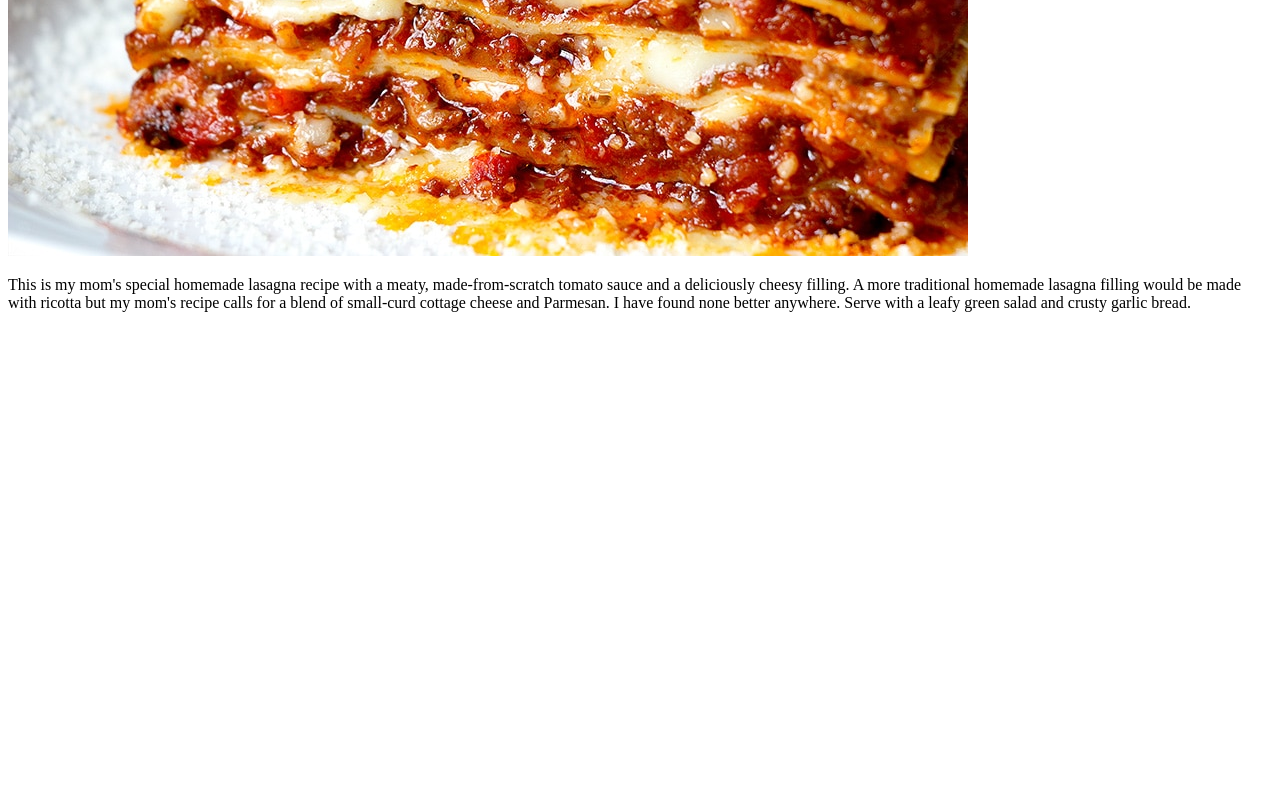
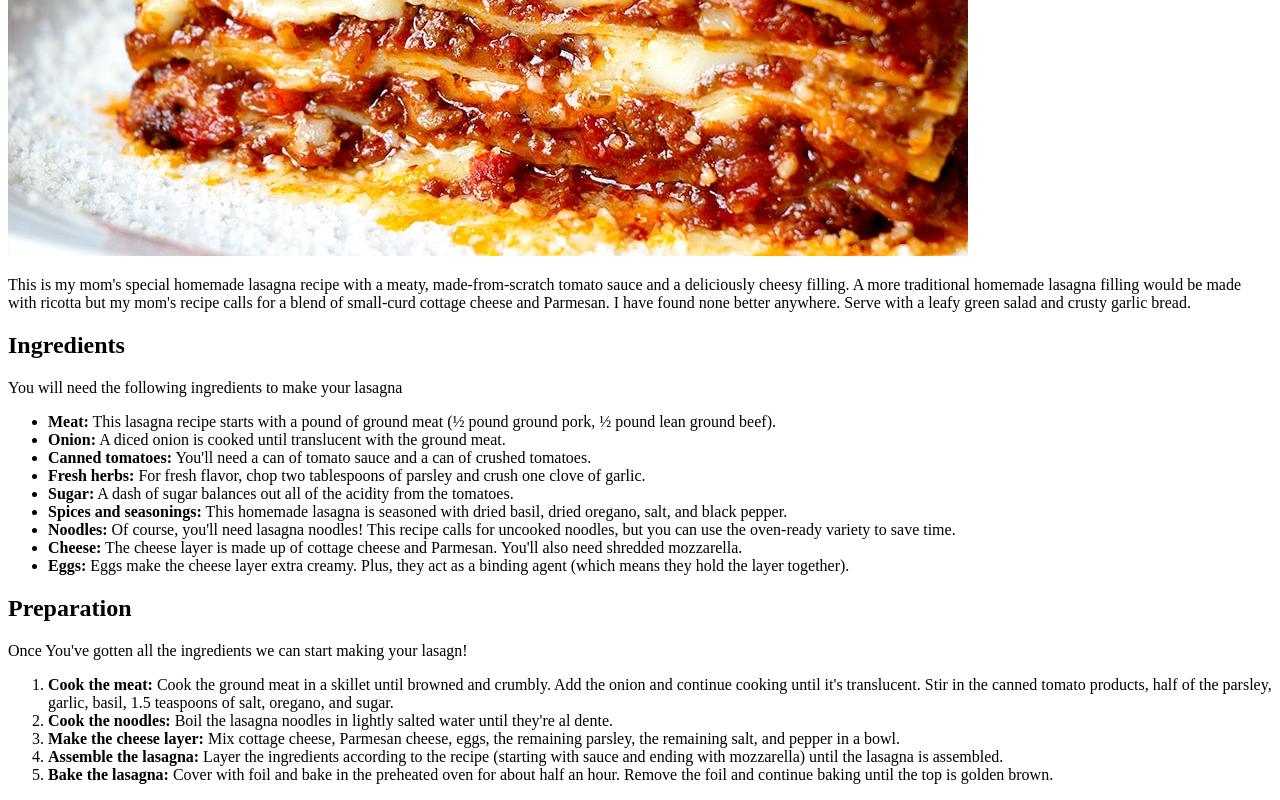
Before and after one commit to josasaco/odin-recipes, a plain HTML site: page recipes/lasagna.html in a window 1280 px wide. Shown: the part 364-1164 px from the top of the page. Before the commit the page ends 800 px from the top, so only its background shows below. Drawn offline with Linux system fonts and the light colour scheme.

Commit message:
Ingredients and preparation process added
Ingredients list and cooking process has been added
to the lasagna recipe using lists to present the info.

```diff
--- a/recipes/lasagna.html
+++ b/recipes/lasagna.html
@@ -13,6 +13,39 @@
     be made with ricotta but my mom's recipe calls for a blend of small-curd cottage cheese
     and Parmesan. I have found none better anywhere. Serve with a leafy green salad and crusty
     garlic bread.</p>
-
+    <h2>Ingredients</h2>
+    <p>You will need the following ingredients
+        to make your lasagna</p>
+        <ul>
+            <li><strong>Meat:</strong> This lasagna recipe starts with a pound of ground meat (½ pound ground pork,
+                ½ pound lean ground beef).</li>
+            <li><strong>Onion:</strong> A diced onion is cooked until translucent with the ground meat.</li>
+            <li><strong>Canned tomatoes:</strong> You'll need a can of tomato sauce and a can of crushed tomatoes.</li>
+            <li><strong>Fresh herbs:</strong> For fresh flavor, chop two tablespoons of parsley and crush one clove of
+                garlic.</li>
+            <li><strong>Sugar:</strong> A dash of sugar balances out all of the acidity from the tomatoes.</li>
+            <li><strong>Spices and seasonings:</strong> This homemade lasagna is seasoned with dried basil,
+                dried oregano, salt, and black pepper.</li>
+            <li><strong>Noodles:</strong> Of course, you'll need lasagna noodles! This recipe calls for uncooked noodles,
+                but you can use the oven-ready variety to save time.</li>
+            <li><strong>Cheese:</strong> The cheese layer is made up of cottage cheese and Parmesan. You'll also need
+                shredded mozzarella.</li>
+            <li><strong>Eggs:</strong> Eggs make the cheese layer extra creamy. Plus, they act as a binding agent (which
+                means they hold the layer together).</li>
+        </ul>
+    <h2>Preparation</h2>
+    <p>Once You've gotten all the ingredients we can start making your lasagn!</p>
+        <ol>
+            <li><strong>Cook the meat:</strong> Cook the ground meat in a skillet until browned and crumbly. Add the
+                onion and continue cooking until it's translucent. Stir in the canned tomato products,
+                half of the parsley, garlic, basil, 1.5 teaspoons of salt, oregano, and sugar.</li>
+            <li><strong>Cook the noodles:</strong> Boil the lasagna noodles in lightly salted water until they're al dente.</li>
+            <li><strong>Make the cheese layer:</strong> Mix cottage cheese, Parmesan cheese, eggs, the remaining parsley, the
+                remaining salt, and pepper in a bowl.</li>
+            <li><strong>Assemble the lasagna:</strong> Layer the ingredients according to the recipe (starting with sauce and
+                ending with mozzarella) until the lasagna is assembled.</li>
+            <li><strong>Bake the lasagna:</strong> Cover with foil and bake in the preheated oven for about half an hour.
+                Remove the foil and continue baking until the top is golden brown.</li>
+        </ol>
 </body>
 </html>
```
